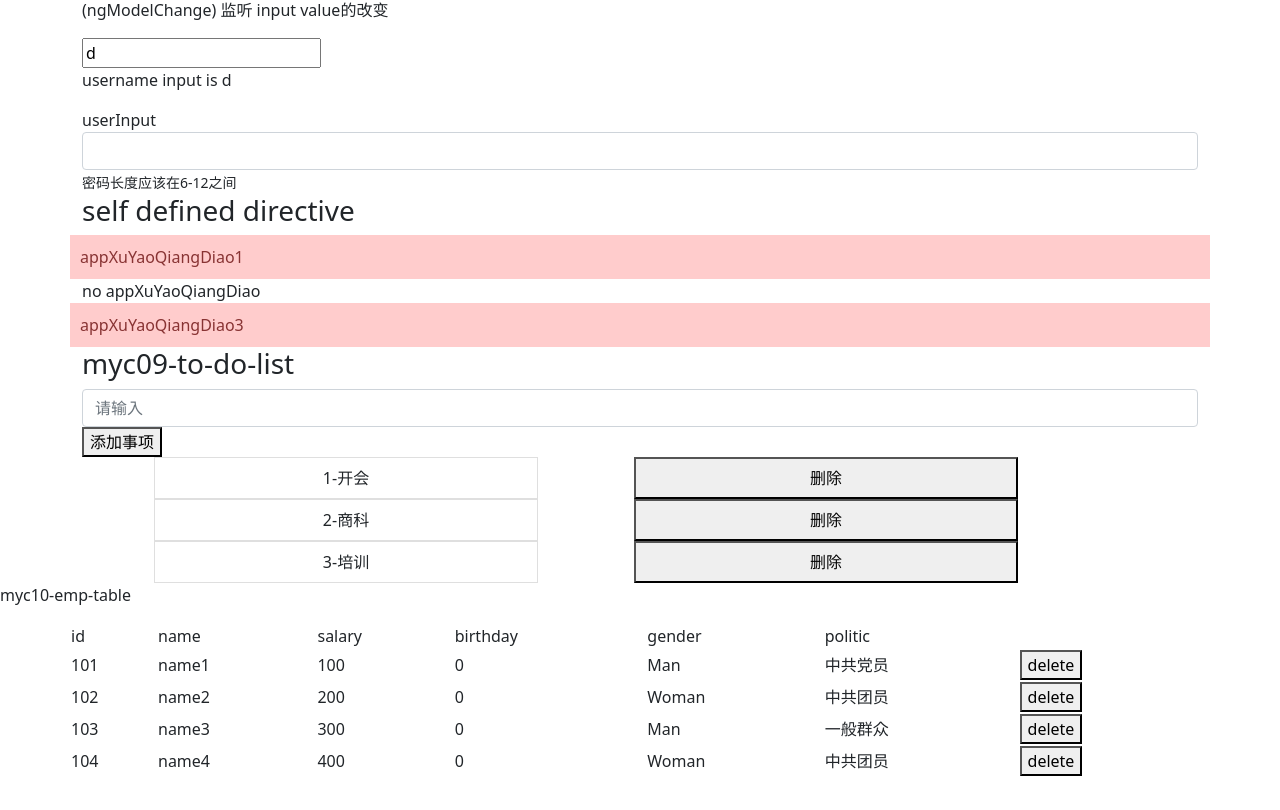
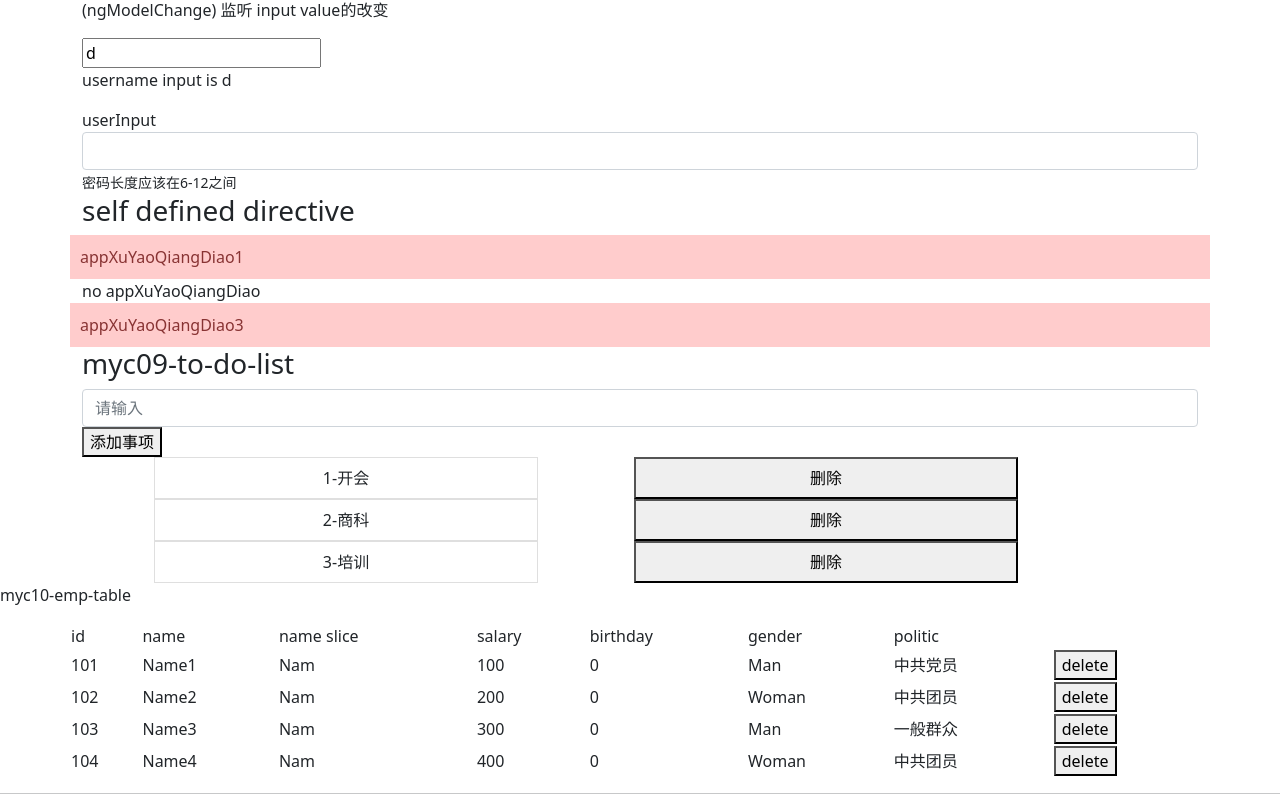
Before and after one commit to foureverhh/angular-bilibili-danei, an Angular app: page / in a window 1280 px wide. Shown: the part 1594-2404 px from the top of the page. Before the commit the page ends 2371 px from the top, so only its background shows below. Built offline with nearby package versions, Linux system fonts and the light colour scheme.

Commit message:
pipeline slice, title case

```diff
--- a/src/app/filter/politic-pipe.pipe.ts
+++ b/src/app/filter/politic-pipe.pipe.ts
@@ -8,11 +8,11 @@ export class PoliticPipePipe implements PipeTransform {
   transform(val:number, format = 'short'): any {
     switch(val) {
       case 10 :
-        return "中共党员";
+        return format === 'short'? "党员" : "中共党员";
       case 20:
-        return "中共团员";
+        return format === 'short'? "团员" : "中共团员";
       case 30:
-        return "一般群众"
+        return format === 'short'? "群众" : "一般群众";
     };
 
   }
--- a/src/app/myc10-emp-table/myc10-emp-table.component.html
+++ b/src/app/myc10-emp-table/myc10-emp-table.component.html
@@ -6,6 +6,7 @@
                 <tr>
                     <td>id</td>
                     <td>name</td>
+                    <td>name slice</td>
                     <td>salary</td>
                     <td>birthday</td>
                     <td>gender</td>
@@ -21,14 +22,16 @@
             <tbody *ngFor="let item of empList; let i = index">
                 <tr>
                     <td>{{ item.eid }}</td>
-                    <td>{{ item.ename }}</td>
+                    <td>{{ item.ename | titlecase}}</td>
+                    <td>{{ item.ename | slice:0:3 | titlecase}}</td>
                     <td>{{ item.salary }}</td>
                     <td>{{ item.birthday }}</td>
                     <td>{{ item.gender | gender:'en' }}</td>
-                    <td>{{ item.politic  | politicPipe }}</td>
+                    <td>{{ item.politic  | politicPipe: 'long' }}</td>
                     <td><button (click)="removeEmp(i)">delete</button></td>
                 </tr>
             </tbody>
         </table>
     </div>
 </div>
+<hr>
```
